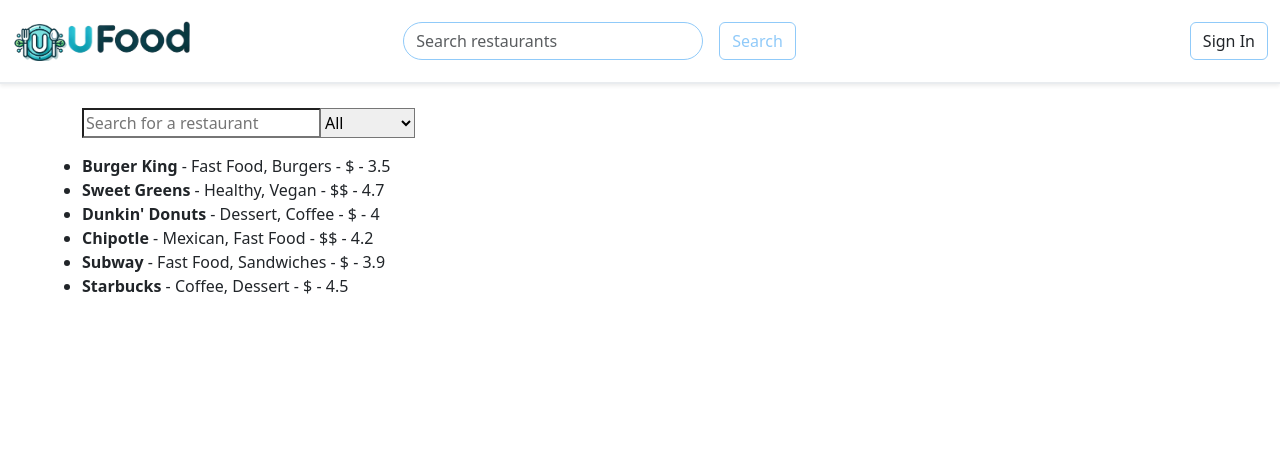
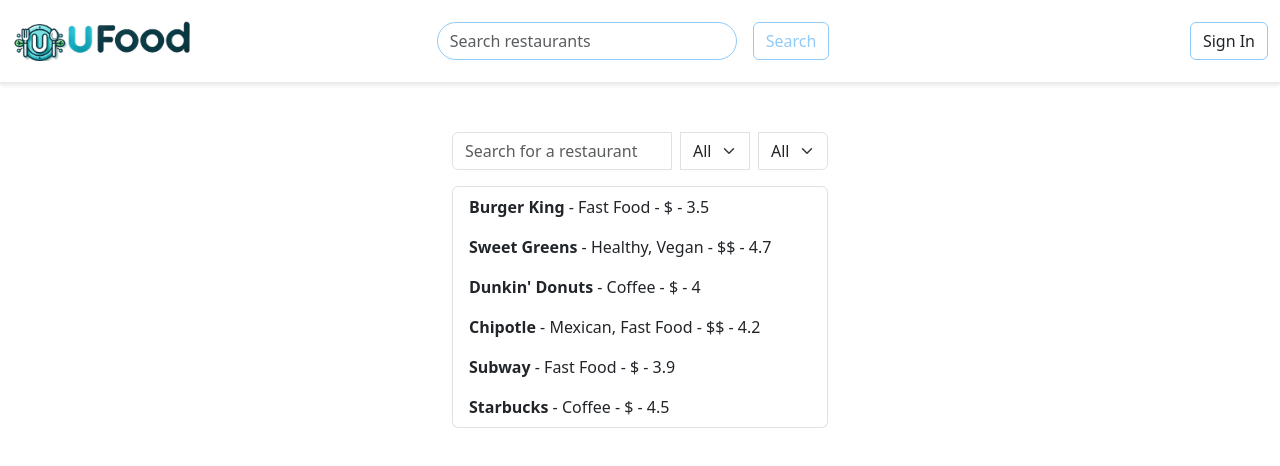
Before and after one commit to bluejet12/UFood_Team20, a Vue app in the folder vue-app/: page / in a window 1280 px wide. Shown: the top 466 px of the page. Built offline with nearby package versions, Linux system fonts and the light colour scheme; no server answers.

Commit message:
Finish Elliot part
-add the home page style
-add a new filter for the price_range

```diff
--- a/package.json
+++ b/package.json
@@ -7,6 +7,7 @@
   },
   "dependencies": {
     "@auth0/auth0-spa-js": "^2.1.3",
-    "@auth0/auth0-vue": "^2.3.3"
+    "@auth0/auth0-vue": "^2.3.3",
+    "firebase": "^10.13.2"
   }
 }
--- a/vue-app/src/components/Homepage.vue
+++ b/vue-app/src/components/Homepage.vue
@@ -1,37 +1,53 @@
 <template>
-  <div class="home-page">
+  <div class="home-page d-flex  mt-5">
 
     <!-- Search and Filter Section -->
-    <div class="container mt-4">
+    <div class="container">
       <div class="input-group mb-3">
         <input
             type="text"
             v-model="searchQuery"
+            class="form-control"
+            style="width: 200px;"
             placeholder="Search for a restaurant"
             @input="filterRestaurants"
         />
-        <select v-model="selectedFilter" @change="filterRestaurants">
+        <select class="form-select ml-2" v-model="selectedType" @change="filterRestaurants">
           <option value="">All</option>
           <option value="Fast Food">Fast Food</option>
           <option value="Vegan">Vegan</option>
-          <option value="Dessert">Dessert</option>
+          <option value="Coffee">Coffee</option>
         </select>
+
+
+        <select class="form-select ml-2" v-model="selectedPriceRange" @change="filterRestaurants" style="width: 50px;">
+          <option value="">All Prices</option>
+          <option value="1">1</option>
+          <option value="2">2</option>
+          <option value="3">3</option>
+          <option value="4">4</option>
+        </select>
+
       </div>
 
-
       <!-- Filtered Restaurants List -->
-      <ul class="list-group">
-        <li v-for="restaurant in filteredRestaurants" :key="restaurant.id">
+      <ul class="list-group list-unstyled">
+        <li
+          class="list-group-item"
+          v-for="restaurant in filteredRestaurants"
+          :key="restaurant.id"
+          @click="handleClick(restaurant)"
+          style="cursor: pointer;"
+        >
           <strong>{{ restaurant.name }}</strong> -
           {{ restaurant.genres.join(', ') }} -
-          {{ restaurant.priceRange }} -
-          {{ restaurant.averageRating }}
+          {{ '$'.repeat(restaurant.price_range)}} -
+          {{ restaurant.rating }}
         </li>
       </ul>
     </div>
   </div>
 </template>
-
 <script>
 import restaurants from "../data/restaurant_list.json";
 import { getAuth } from "firebase/auth"; // Import Firebase Auth
@@ -41,7 +57,8 @@
   data() {
     return {
       searchQuery: '',
-      selectedFilter: '',
+      selectedType: '',
+      selectedPriceRange: '',
       restaurants: restaurants || {restaurants: []}
     };
   },
@@ -56,9 +73,9 @@
     filteredRestaurants() {
       let filtered = this.restaurants;
 
-      if (this.selectedFilter) {
+      if (this.selectedType) {
         filtered = filtered.filter(restaurant =>
-            restaurant.genres.includes(this.selectedFilter)
+            restaurant.genres.includes(this.selectedType)
         );
       }
 
@@ -68,6 +85,11 @@
         );
       }
 
+      if (this.selectedPriceRange) {
+        filtered = filtered.filter(restaurant =>
+          restaurant.price_range == this.selectedPriceRange
+        );
+      }
       return filtered;
     }
   },
@@ -78,3 +100,17 @@
   }
 };
 </script>
+<style scoped>
+
+
+  /* Remove bullet points */
+  .list-unstyled {
+    list-style-type: none;
+    padding: 0;
+  }
+
+  /* Optional: make sure container width is limited so it's not too wide */
+  .container {
+    max-width: 400px;
+  }
+</style>
--- a/vue-app/src/components/MainNavbar.vue
+++ b/vue-app/src/components/MainNavbar.vue
@@ -21,7 +21,7 @@
       </button>
 
       <div class="collapse navbar-collapse" id="navbarNavDropdown">
-        <form class="form-inline mx-auto d-flex">
+        <form class="form-inline d-flex ml-auto custom-right-margin ">
           <input
               class="form-control mr-sm-2"
               type="search"
@@ -158,4 +158,7 @@
   border: none;
   border-radius: 8px;
 }
+.custom-right-margin {
+  margin-right: 130px;
+}
 </style>
--- a/vue-app/src/data/restaurant_list.json
+++ b/vue-app/src/data/restaurant_list.json
@@ -1,68 +1,140 @@
 [
   {
-        "id": 1,
+      "id": "1",
       "name": "Burger King",
-        "genres": ["Fast Food", "Burgers"],
-        "priceRange": "$",
-        "averageRating": 3.5,
+      "address": "123 Main Street, New York, NY",
+      "tel": "(123) 456-7890",
       "location": {
-          "latitude": 40.712776,
-          "longitude": -74.005974
-        }
+          "type": "Point",
+          "coordinates": [-74.005974, 40.712776]
+      },
+      "opening_hours": {
+          "monday": "10h-22h",
+          "tuesday": "10h-22h",
+          "wednesday": "10h-22h",
+          "thursday": "10h-22h",
+          "friday": "10h-23h",
+          "saturday": "10h-23h",
+          "sunday": "10h-21h"
+      },
+      "pictures": ["burgerking.com/pic1", "burgerking.com/pic2"],
+      "genres": ["Fast Food"],
+      "price_range": 1,
+      "rating": 3.5
   },
   {
-        "id": 2,
+      "id": "2",
       "name": "Sweet Greens",
+      "address": "456 Ocean Avenue, Los Angeles, CA",
+      "tel": "(987) 654-3210",
+      "location": {
+          "type": "Point",
+          "coordinates": [-118.243683, 34.052235]
+      },
+      "opening_hours": {
+          "monday": "09h-21h",
+          "tuesday": "09h-21h",
+          "wednesday": "09h-21h",
+          "thursday": "09h-21h",
+          "friday": "09h-22h",
+          "saturday": "09h-22h",
+          "sunday": "09h-20h"
+      },
+      "pictures": ["sweetgreens.com/pic1", "sweetgreens.com/pic2"],
       "genres": ["Healthy", "Vegan"],
-        "priceRange": "$$",
-        "averageRating": 4.7,
-        "location": {
-          "latitude": 34.052235,
-          "longitude": -118.243683
-        }
+      "price_range": 2,
+      "rating": 4.7
   },
   {
-        "id": 3,
+      "id": "3",
       "name": "Dunkin' Donuts",
-        "genres": ["Dessert", "Coffee"],
-        "priceRange": "$",
-        "averageRating": 4.0,
+      "address": "789 Wacker Drive, Chicago, IL",
+      "tel": "(312) 123-4567",
       "location": {
-          "latitude": 41.878113,
-          "longitude": -87.629799
-        }
+          "type": "Point",
+          "coordinates": [-87.629799, 41.878113]
+      },
+      "opening_hours": {
+          "monday": "05h-20h",
+          "tuesday": "05h-20h",
+          "wednesday": "05h-20h",
+          "thursday": "05h-20h",
+          "friday": "05h-21h",
+          "saturday": "06h-21h",
+          "sunday": "06h-19h"
+      },
+      "pictures": ["dunkindonuts.com/pic1", "dunkindonuts.com/pic2"],
+      "genres": ["Coffee"],
+      "price_range": 1,
+      "rating": 4.0
   },
   {
-        "id": 4,
+      "id": "4",
       "name": "Chipotle",
+      "address": "321 Market Street, San Francisco, CA",
+      "tel": "(415) 987-6543",
+      "location": {
+          "type": "Point",
+          "coordinates": [-122.419418, 37.774929]
+      },
+      "opening_hours": {
+          "monday": "10h-22h",
+          "tuesday": "10h-22h",
+          "wednesday": "10h-22h",
+          "thursday": "10h-22h",
+          "friday": "10h-23h",
+          "saturday": "10h-23h",
+          "sunday": "10h-21h"
+      },
+      "pictures": ["chipotle.com/pic1", "chipotle.com/pic2"],
       "genres": ["Mexican", "Fast Food"],
-        "priceRange": "$$",
-        "averageRating": 4.2,
-        "location": {
-          "latitude": 37.774929,
-          "longitude": -122.419418
-        }
+      "price_range": 2,
+      "rating": 4.2
   },
   {
-        "id": 5,
+      "id": "5",
       "name": "Subway",
-        "genres": ["Fast Food", "Sandwiches"],
-        "priceRange": "$",
-        "averageRating": 3.9,
+      "address": "987 5th Avenue, New York, NY",
+      "tel": "(212) 555-9876",
       "location": {
-          "latitude": 40.712776,
-          "longitude": -74.005974
-        }
+          "type": "Point",
+          "coordinates": [-74.005974, 40.712776]
+      },
+      "opening_hours": {
+          "monday": "09h-21h",
+          "tuesday": "09h-21h",
+          "wednesday": "09h-21h",
+          "thursday": "09h-21h",
+          "friday": "09h-22h",
+          "saturday": "09h-22h",
+          "sunday": "09h-20h"
+      },
+      "pictures": ["subway.com/pic1", "subway.com/pic2"],
+      "genres": ["Fast Food"],
+      "price_range": 1,
+      "rating": 3.9
   },
   {
-        "id": 6,
+      "id": "6",
       "name": "Starbucks",
-        "genres": ["Coffee", "Dessert"],
-        "priceRange": "$",
-        "averageRating": 4.5,
+      "address": "654 Hill Street, Los Angeles, CA",
+      "tel": "(213) 555-6543",
       "location": {
-          "latitude": 34.052235,
-          "longitude": -118.243683
-        }
+          "type": "Point",
+          "coordinates": [-118.243683, 34.052235]
+      },
+      "opening_hours": {
+          "monday": "06h-20h",
+          "tuesday": "06h-20h",
+          "wednesday": "06h-20h",
+          "thursday": "06h-20h",
+          "friday": "06h-21h",
+          "saturday": "07h-21h",
+          "sunday": "07h-19h"
+      },
+      "pictures": ["starbucks.com/pic1", "starbucks.com/pic2"],
+      "genres": ["Coffee"],
+      "price_range": 1,
+      "rating": 4.5
   }
 ]
```
Also changed, not shown: 1 other file (tests, documents, lock files or other folders). Lines whose indentation alone changed are shown as unchanged.
